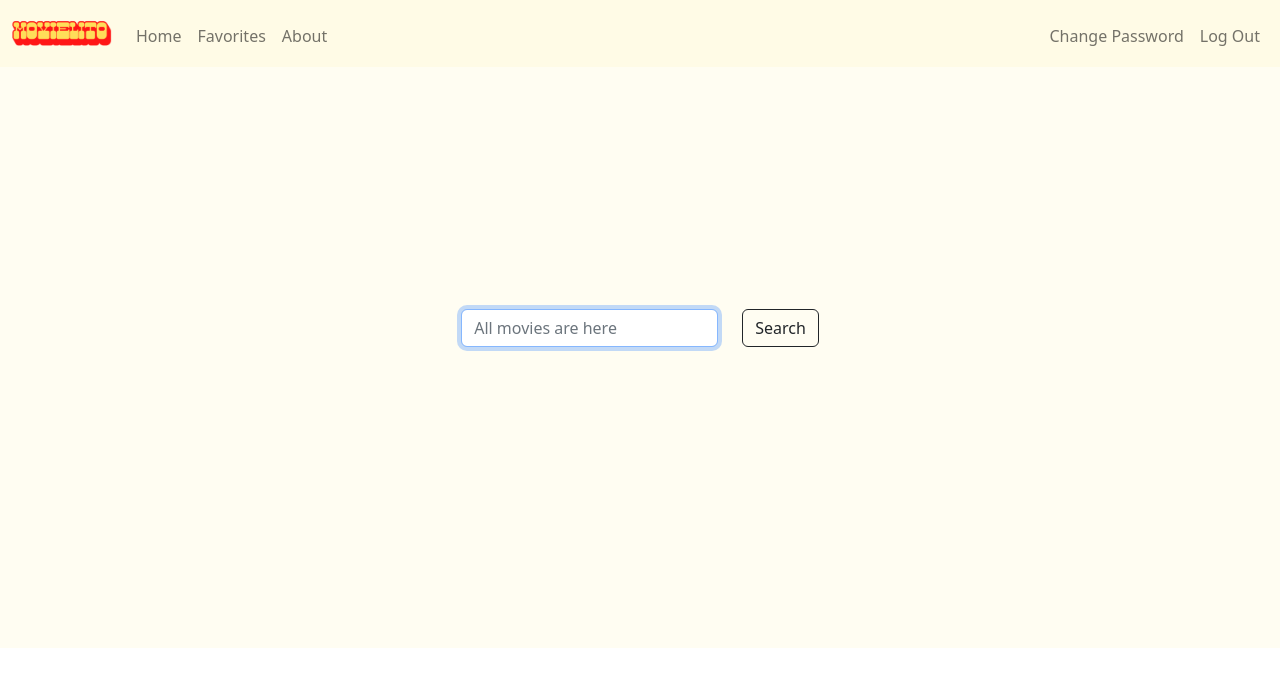
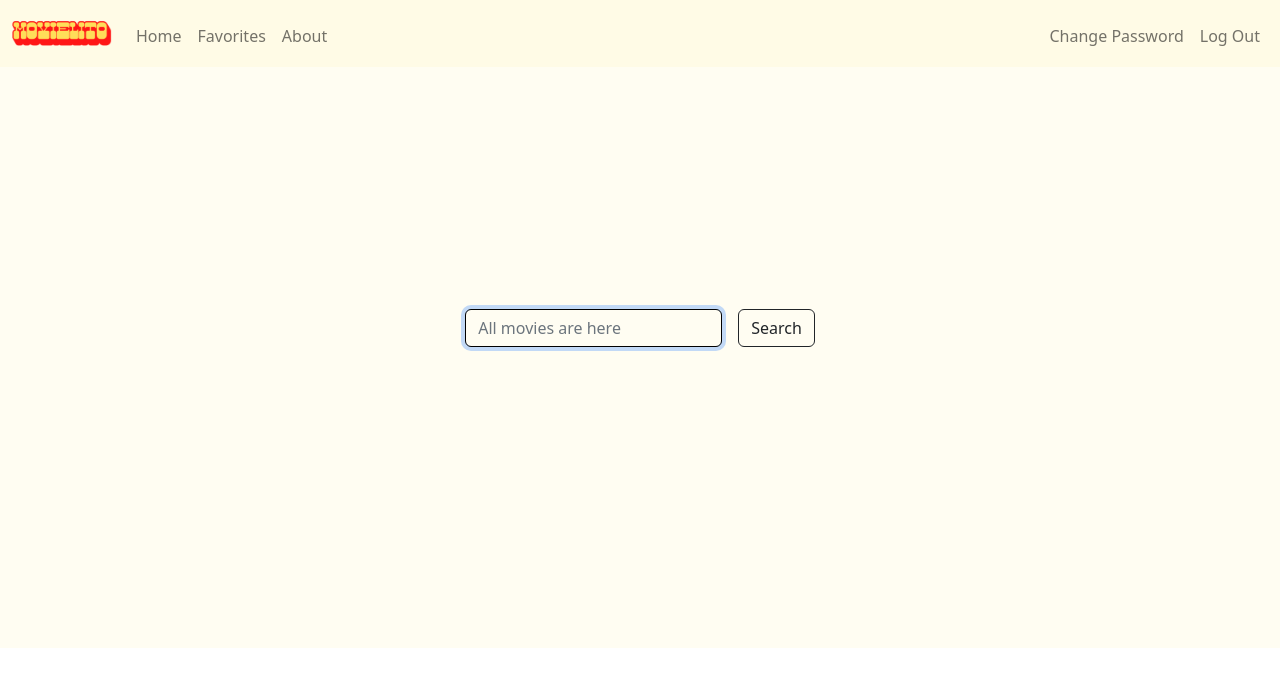
Before and after one commit to erickgnclvs/flask-movie-app, a Flask app: page /home in a window 1280 px wide. Shown: the top 687 px of the page. Run offline with Flask 3, Linux system fonts and the light colour scheme; a user stored in the database is signed in.

Commit message:
Add search page as index.html

```diff
--- a/static/styles.css
+++ b/static/styles.css
@@ -13,3 +13,8 @@
 .nav-item {
   margin-bottom: 3px;
 }
+
+.form-control {
+  background-color: #fffdf2!important;
+  border-color: black!important;
+}
--- a/templates/changepassword.html
+++ b/templates/changepassword.html
@@ -20,7 +20,7 @@
                         <div class="mb-3">
                             <input required class="form-control mx-auto w-auto" id="confirmation" name="confirmation" min="5" placeholder="Confirm password" type="password">
                         </div>
-                        <input type="submit" class="btn btn-outline-dark btn-lg m-2" value="Change password">
+                        <input type="submit" class="btn btn-outline-dark m-2" value="Change password">
                     </form>
                 </div>
             </div>
--- a/templates/error.html
+++ b/templates/error.html
@@ -10,7 +10,7 @@
           <div class="container d-flex align-items-center justify-content-center text-center h-100">
             <div class="text-dark">
               <h2 class="mb-3">some error happened :(</h2>
-              <a class="btn btn-outline-dark btn-lg" href="{{ url_for('home') }}" role="button">return</a>
+              <a class="btn btn-outline-dark" href="{{ url_for('home') }}" role="button">return</a>
             </div>
           </div>
         </div>
--- a/templates/index.html
+++ b/templates/index.html
@@ -9,12 +9,12 @@
         <div class="mask">
             <div class="container d-flex align-items-center justify-content-center text-center h-100">
                 <div class="text-dark">
-                    <form class="form row" action="{{ url_for('search') }}" method="get">
-                        <div class="col-auto">
+                    <form class="form d-inline-flex" action="{{ url_for('search') }}" method="get">
+                        <div class="m-2">
                             <input autocomplete="off" required autofocus class="form-control mx-auto w-auto" id="q" name="q" placeholder="All movies are here" type="text">
                         </div>
-                        <div class="col-auto">
-                            <button type="submit" class="btn btn-outline-dark" value="Search">Search</button>
+                        <div class="">
+                            <button type="submit" class="btn btn-outline-dark m-2" value="Search">Search</button>
                         </div>
                     </form>
                 </div>
--- a/templates/login.html
+++ b/templates/login.html
@@ -17,8 +17,8 @@
                         <div class="mb-3">
                             <input class="form-control mx-auto w-auto" required id="password" name="password" placeholder="Password" type="password">
                         </div>
-                        <button type="submit" class="btn btn-outline-dark btn-lg m-2" value="Login">Login</button>
-                        <a class="btn btn-outline-dark btn-lg m-2" href="{{ url_for('register') }}" role="button">Register</a>
+                        <button type="submit" class="btn btn-outline-dark m-2" value="Login">Login</button>
+                        <a class="btn btn-outline-dark m-2" href="{{ url_for('register') }}" role="button">Register</a>
                     </form>
                 </div>
             </div>
--- a/templates/register.html
+++ b/templates/register.html
@@ -20,7 +20,7 @@
                         <div class="mb-3">
                             <input required class="form-control mx-auto w-auto" id="confirmation" name="confirmation" placeholder="Confirm password" type="password">
                         </div>
-                        <input type="submit" class="btn btn-outline-dark btn-lg m-2" value="Register">
+                        <input type="submit" class="btn btn-outline-dark m-2" value="Register">
                     </form>
                 </div>
             </div>
--- a/templates/sorry.html
+++ b/templates/sorry.html
@@ -10,7 +10,7 @@
           <div class="container d-flex align-items-center justify-content-center text-center h-100">
             <div class="text-dark">
               <h2 class="mb-3">nothing here yet :(</h2>
-              <a class="btn btn-outline-dark btn-lg" href="{{ url_for('home') }}" role="button">return</a>
+              <a class="btn btn-outline-dark" href="{{ url_for('home') }}" role="button">return</a>
             </div>
           </div>
         </div>
```
